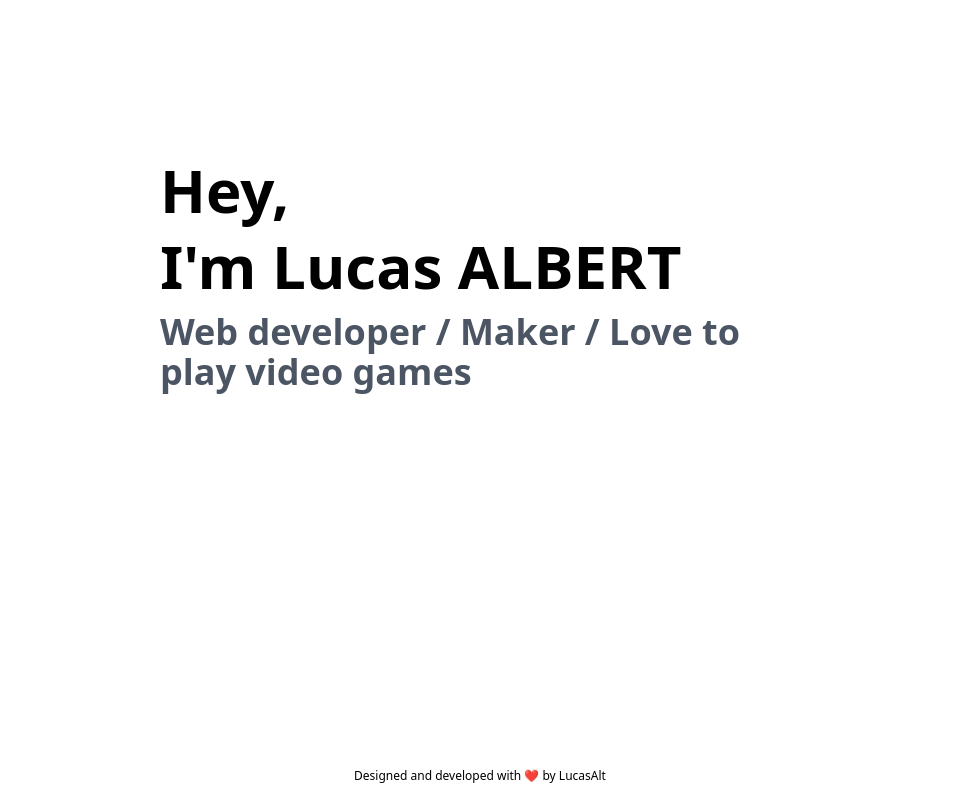
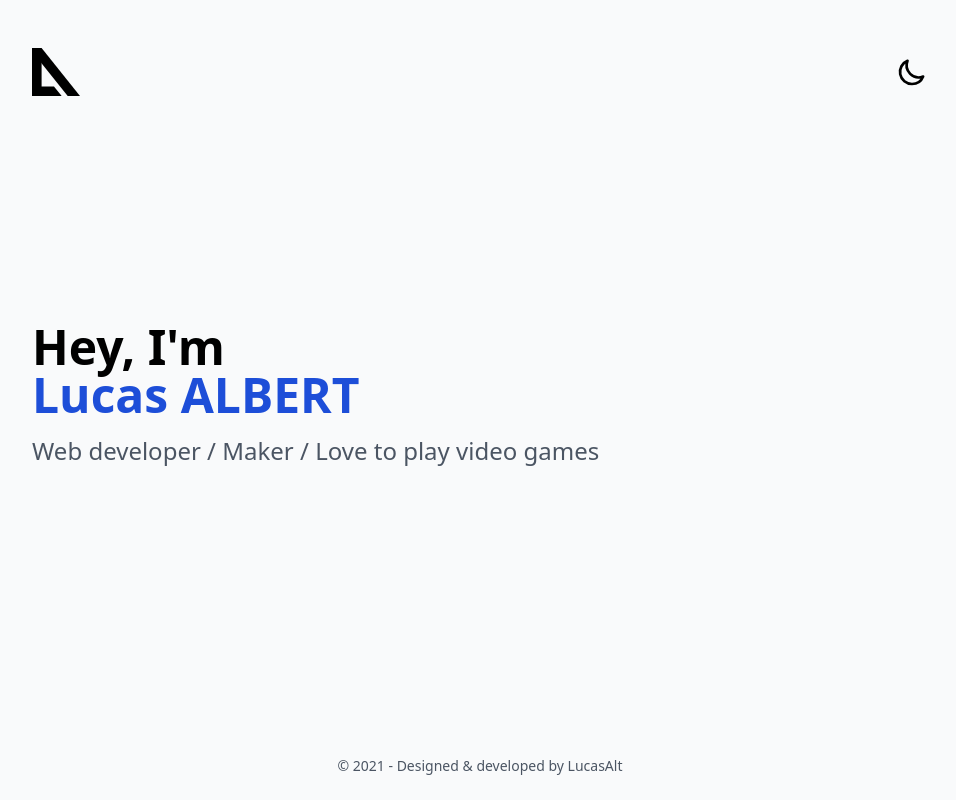
Before and after one commit to LucasCtrl/lucasalt.fr, a Nuxt app: page / in a window 1280 px wide. Shown: the whole page, without its empty margins (160-1116 px from the left). Built offline with nearby package versions, Linux system fonts and the light colour scheme.

Commit message:
✨ Add home page

```diff
--- /dev/null
+++ b/components/Footer.vue
@@ -0,0 +1,12 @@
+<template>
+  <footer class="absolute bottom-0 pb-6 w-full text-center text-sm text-gray-600 dark:text-gray-500">
+    <!-- &copy; {{ new Date().getFullYear() }} - Designed & developed with ❤️ by LucasAlt -->
+    &copy; {{ new Date().getFullYear() }} - Designed & developed by LucasAlt
+  </footer>
+</template>
+
+<script>
+export default {
+  name: 'FooterComponent',
+}
+</script>
--- /dev/null
+++ b/components/Logo.vue
@@ -0,0 +1,15 @@
+<template>
+  <svg xmlns="http://www.w3.org/2000/svg" class="h-12 w-12" fill="currentColor" viewBox="0 0 100 100">
+    <g>
+      <path d="M20,100l0,-100l-20,0l0,100l20,0Z" />
+      <path d="M0,80l45.8,0l16,20l-61.8,0l0,-20Z" />
+      <path d="M100,100l-25.612,0l-70.005,-87.506l15.617,-12.494l80,100Z" />
+    </g>
+  </svg>
+</template>
+
+<script>
+export default {
+  name: 'LogoComponent',
+}
+</script>
--- /dev/null
+++ b/components/NavBar.vue
@@ -0,0 +1,30 @@
+<template>
+  <div class="flex justify-between items-center py-12">
+    <div>
+      <NuxtLink to="/">
+        <Logo />
+      </NuxtLink>
+    </div>
+    <div>
+      <ThemeToggler />
+    </div>
+    <!-- <div>
+      <NuxtLink to="work">Work</NuxtLink>
+      <NuxtLink to="blog">Blog</NuxtLink>
+      <NuxtLink to="about">About</NuxtLink>
+    </div> -->
+  </div>
+</template>
+
+<script>
+import Logo from '@/components/Logo'
+import ThemeToggler from '@/components/ThemeToggler'
+
+export default {
+  name: 'NavBar',
+  components: {
+    Logo,
+    ThemeToggler,
+  },
+}
+</script>
--- /dev/null
+++ b/components/ThemeToggler.vue
@@ -0,0 +1,48 @@
+<template>
+  <div @click="toggleTheme">
+    <!-- moon -->
+    <svg
+      v-if="!$store.state.theme.isDark"
+      xmlns="http://www.w3.org/2000/svg"
+      class="h-8 w-8 hover:text-indigo-800 hover:fill-current"
+      fill="none"
+      viewBox="0 0 24 24"
+      stroke="currentColor"
+    >
+      <path
+        stroke-linecap="round"
+        stroke-linejoin="round"
+        stroke-width="2"
+        d="M20.354 15.354A9 9 0 018.646 3.646 9.003 9.003 0 0012 21a9.003 9.003 0 008.354-5.646z"
+      />
+    </svg>
+    <!-- Sun -->
+    <svg
+      v-if="$store.state.theme.isDark"
+      xmlns="http://www.w3.org/2000/svg"
+      class="h-8 w-8 hover:text-yellow-400 hover:fill-current"
+      fill="none"
+      viewBox="0 0 24 24"
+      stroke="currentColor"
+    >
+      <path
+        stroke-linecap="round"
+        stroke-linejoin="round"
+        stroke-width="2"
+        d="M12 3v1m0 16v1m9-9h-1M4 12H3m15.364 6.364l-.707-.707M6.343 6.343l-.707-.707m12.728 0l-.707.707M6.343 17.657l-.707.707M16 12a4 4 0 11-8 0 4 4 0 018 0z"
+      />
+    </svg>
+  </div>
+</template>
+
+<script>
+export default {
+  name: 'ThemeTogglerComponent',
+
+  methods: {
+    toggleTheme() {
+      this.$store.state.theme.isDark ? this.$store.commit('theme/lightModeOn') : this.$store.commit('theme/darkModeOn')
+    },
+  },
+}
+</script>
--- /dev/null
+++ b/layouts/default.vue
@@ -0,0 +1,26 @@
+<template>
+  <div class="min-h-screen relative text-black bg-gray-50 dark:text-white dark:bg-gray-900">
+    <div class="h-full container mx-auto sm:max-w-xl md:max-w-2xl lg:max-w-4xl 2xl:max-w-6xl px-8 sm:px-0 pb-28">
+      <NavBar />
+      <Nuxt />
+    </div>
+    <Footer />
+  </div>
+</template>
+
+<script>
+import NavBar from '@/components/NavBar'
+import Footer from '@/components/Footer'
+
+export default {
+  name: 'DefaultLayout',
+  components: {
+    NavBar,
+    Footer,
+  },
+
+  beforeMount() {
+    this.$store.dispatch('theme/getLocalTheme')
+  },
+}
+</script>
--- /dev/null
+++ b/layouts/error.vue
@@ -0,0 +1,21 @@
+<template>
+  <div>
+    <h1 v-if="error.statusCode === 404">Page not found</h1>
+    <h1 v-else>An error occurred {{ error }}</h1>
+  </div>
+</template>
+
+<script>
+export default {
+  name: 'DefaultLayout',
+  layout: 'default',
+  props: {
+    error: {
+      type: Object,
+      default() {
+        return {}
+      },
+    },
+  },
+}
+</script>
--- a/nuxt.config.js
+++ b/nuxt.config.js
@@ -4,7 +4,7 @@ export default {
 
   // Global page headers: https://go.nuxtjs.dev/config-head
   head: {
-    title: 'lucasalt.fr',
+    title: 'LucasAlt',
     meta: [
       { charset: 'utf-8' },
       { name: 'viewport', content: 'width=device-width, initial-scale=1' },
--- a/pages/index.vue
+++ b/pages/index.vue
@@ -1,18 +1,18 @@
 <template>
-  <div>
-    <div class="text-6xl font-semibold absolute top-40 left-1/2 -translate-x-1/2">
-      <h1 class="pb-4">Hey,</h1>
-      <h1 class="pb-4">I'm Lucas ALBERT</h1>
-      <h1 class="text-4xl text-gray-600">Web developer / Maker / Love to play video games</h1>
-    </div>
-    <p class="text-xs font-light absolute bottom-4 left-1/2 -translate-x-1/2">
-      Designed and developed with ❤️ by LucasAlt
-    </p>
+  <div class="mt-[20%]">
+    <h1 class="text-5xl font-semibold">
+      Hey, I'm <br />
+      <span class="text-blue-700 dark:text-blue-600 font-bold">Lucas ALBERT</span>
+    </h1>
+    <h1 class="pt-4 text-2xl text-gray-600 dark:text-gray-500 font-normal">
+      Web developer / Maker / Love to play video games
+    </h1>
   </div>
 </template>
 
 <script>
 export default {
   name: 'IndexPage',
+  layout: 'default',
 }
 </script>
--- /dev/null
+++ b/store/theme.js
@@ -0,0 +1,30 @@
+export const state = () => ({
+  isDark: false,
+})
+
+export const actions = {
+  getLocalTheme({ commit, state }) {
+    if (
+      localStorage.theme === 'dark' ||
+      (!('theme' in localStorage) && window.matchMedia('(prefers-color-scheme: dark)').matches)
+    ) {
+      commit('darkModeOn')
+    } else {
+      commit('lightModeOn')
+    }
+  },
+}
+
+export const mutations = {
+  darkModeOn(state) {
+    state.isDark = true
+    localStorage.theme = 'dark'
+    document.documentElement.classList.add('dark')
+  },
+
+  lightModeOn(state) {
+    state.isDark = false
+    localStorage.theme = 'light'
+    document.documentElement.classList.remove('dark')
+  },
+}
--- a/tailwind.config.js
+++ b/tailwind.config.js
@@ -6,6 +6,7 @@ module.exports = {
     './plugins/**/*.js',
     './nuxt.config.js',
   ],
+  darkMode: 'class',
   theme: {
     extend: {},
   },
```
